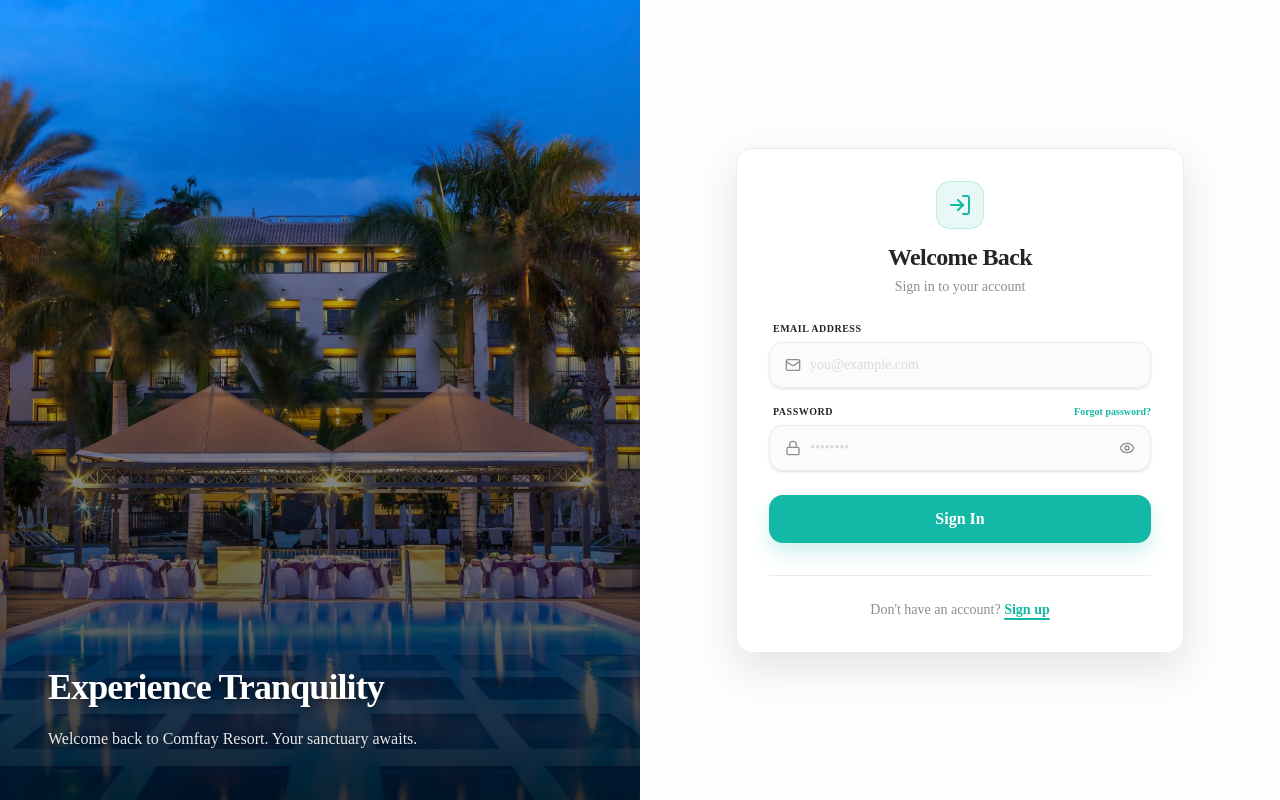
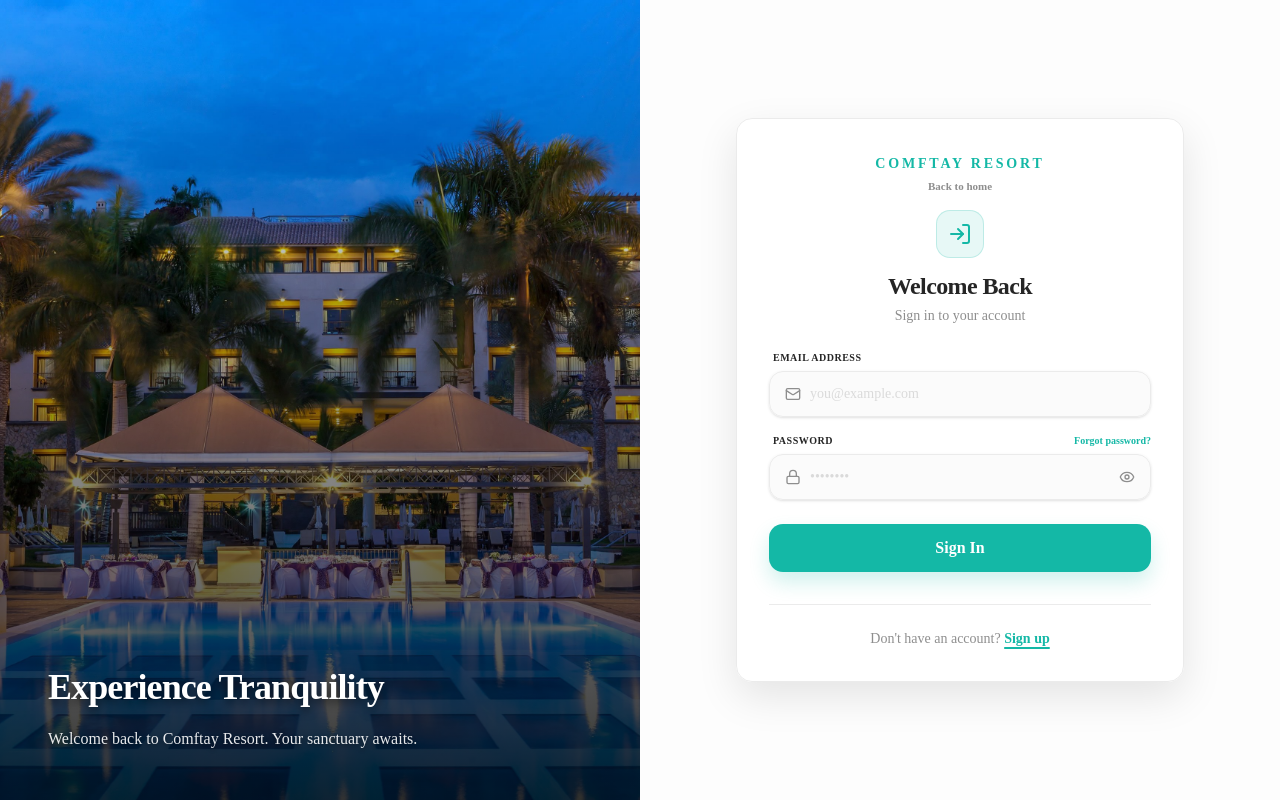
Before and after one commit to yumi-2003/Hotel-Management-system, a React (Vite) app in the folder client/: page /login in a window 1280 px wide. Built offline with nearby package versions, Linux system fonts and the light colour scheme; no server answers.

Commit message:
a bit changes

```diff
--- a/client/src/components/Auth/LoginForm.tsx
+++ b/client/src/components/Auth/LoginForm.tsx
@@ -55,6 +55,15 @@ const LoginForm = () => {
         <div className="max-w-md w-full animate-in zoom-in-95 duration-500 py-4">
           <div className="bg-card/95 backdrop-blur-md rounded-2xl shadow-[0_15px_40px_rgba(0,0,0,0.1)] p-8 border border-border transform transition-all">
             <div className="text-center mb-6">
+              <Link
+                to="/"
+                className="inline-flex flex-col items-center gap-1 mb-4 text-spa-teal hover:text-spa-teal-dark transition-colors"
+              >
+                <span className="text-sm font-black tracking-[0.2em] uppercase">Comftay Resort</span>
+                <span className="text-[11px] font-semibold text-muted-foreground hover:text-spa-teal-dark transition-colors">
+                  Back to home
+                </span>
+              </Link>
               <div className="w-12 h-12 bg-spa-teal/10 rounded-xl flex items-center justify-center mx-auto mb-3 border border-spa-teal/20">
                 <LogIn className="w-6 h-6 text-spa-teal" />
               </div>
--- a/client/src/components/Auth/RegisterForm.tsx
+++ b/client/src/components/Auth/RegisterForm.tsx
@@ -58,6 +58,15 @@ const RegisterForm = () => {
         <div className="max-w-md w-full animate-in zoom-in-95 duration-500 py-4">
           <div className="bg-card/95 backdrop-blur-md rounded-2xl shadow-[0_15px_40px_rgba(0,0,0,0.1)] p-6 border border-border transform transition-all">
             <div className="text-center mb-4">
+              <Link
+                to="/"
+                className="inline-flex flex-col items-center gap-1 mb-3 text-spa-teal hover:text-spa-teal-dark transition-colors"
+              >
+                <span className="text-xs font-black tracking-[0.2em] uppercase">Comftay Resort</span>
+                <span className="text-[10px] font-semibold text-muted-foreground hover:text-spa-teal-dark transition-colors">
+                  Back to home
+                </span>
+              </Link>
               <div className="w-10 h-10 bg-spa-teal/10 rounded-lg flex items-center justify-center mx-auto mb-2 border border-spa-teal/20">
                 <ShieldCheck className="w-5 h-5 text-spa-teal" />
               </div>
```
